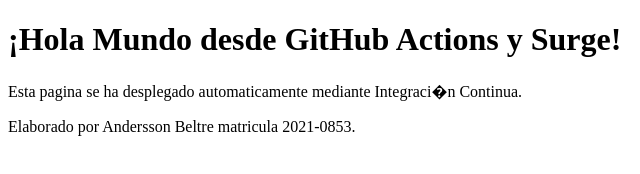
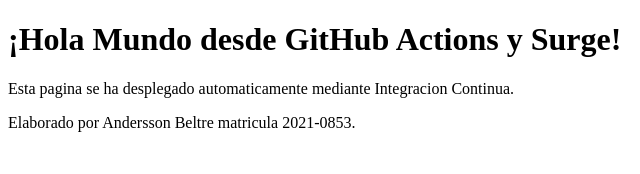
Before and after one commit to AnderssonBeltreMorillo/ExamenDevOps, a plain HTML site: page index.html in a window 1280 px wide. Shown: the full height of the page, 0-640 px from the left. Drawn offline with Linux system fonts and the light colour scheme.

Commit message:
Corrigiendo errores de caracteres especiales v2

```diff
--- a/index.html
+++ b/index.html
@@ -7,7 +7,7 @@
 </head>
 <body>
     <h1>¡Hola Mundo desde GitHub Actions y Surge!</h1>
-    <p>Esta pagina se ha desplegado automaticamente mediante Integraci�n Continua.</p>
+    <p>Esta pagina se ha desplegado automaticamente mediante Integracion Continua.</p>
     <p>Elaborado por Andersson Beltre matricula 2021-0853.</p>
 </body>
 </html>
```
